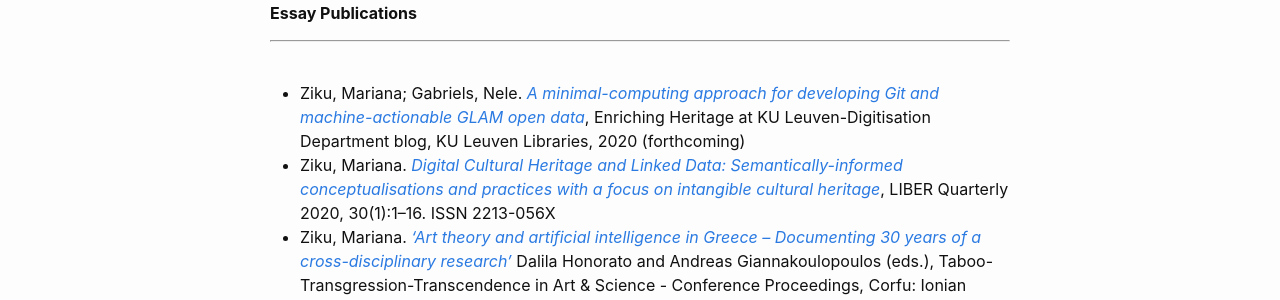
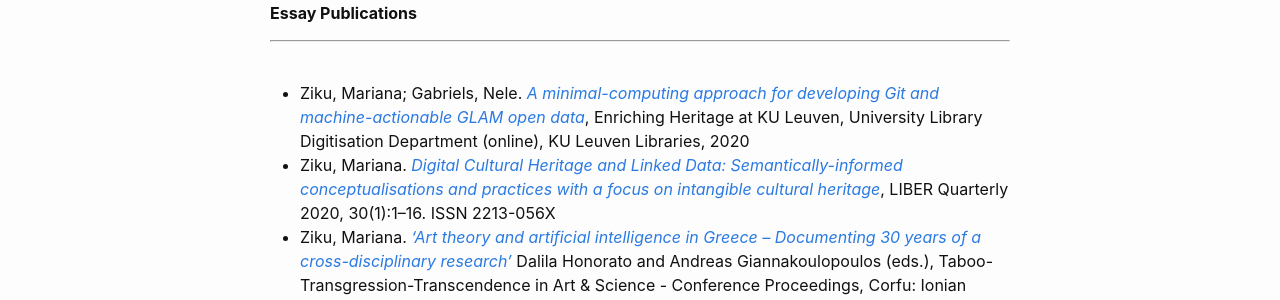
Before and after one commit to mziku/mziku.github.io, a Jekyll site: the page built from publications.md, in a window 1280 px wide and 900 px high. Shown: the part 163-463 px from the top of the window. Built offline with Jekyll 4.4.1, drawn with Linux system fonts in a browser that asks for light colours.

Commit message:
Update publications.md

```diff
--- a/publications.md
+++ b/publications.md
@@ -9,7 +9,7 @@
 
 ---
 <br>
-- Ziku, Mariana; Gabriels, Nele. [*A minimal-computing approach for developing Git and machine-actionable GLAM open data*](https://enrichingheritage.wordpress.com/), Enriching Heritage at KU Leuven-Digitisation Department blog, KU Leuven Libraries, 2020 (forthcoming)
+- Ziku, Mariana; Gabriels, Nele. [*A minimal-computing approach for developing Git and machine-actionable GLAM open data*](https://enrichingheritage.wordpress.com/2020/05/01/git-and-machine-actionable-data-pilot/#), Enriching Heritage at KU Leuven, University Library Digitisation Department (online), KU Leuven Libraries, 2020
 - Ziku, Mariana. [*Digital Cultural Heritage and Linked Data: Semantically-informed conceptualisations and practices with a focus on intangible cultural heritage*](https://www.liberquarterly.eu/articles/10315/), LIBER Quarterly 2020, 30(1):1–16. ISSN 2213-056X
 - Ziku, Mariana. [*'Art theory and artificial intelligence in Greece – Documenting 30 years of a cross-disciplinary research'*](https://www.academia.edu/35189649/Art_Theory_and_Artificial_Intelligence_in_Greece_Documenting_30_years_of_a_cross-disciplinary_research) Dalila Honorato and Andreas Giannakoulopoulos (eds.), Taboo-Transgression-Transcendence in Art & Science - Conference Proceedings, Corfu: Ionian University - Department of Audio & Visual Arts, 2018 ISBN 978-960-7260-60-4
 - Kounava, Angeliki & Ziku, Mariana. [*'Ποιο το νόημα να κάνουμε εκθέσεις; Μια απάντηση από το 2030'*](https://kaleidoscope.gr/el/tetradia-mouseiologias/tetradia11--11-523.html) (Translation of Nora's Sternfeld essay 'Why exhibit at all? An answer from the year 2030')
```
